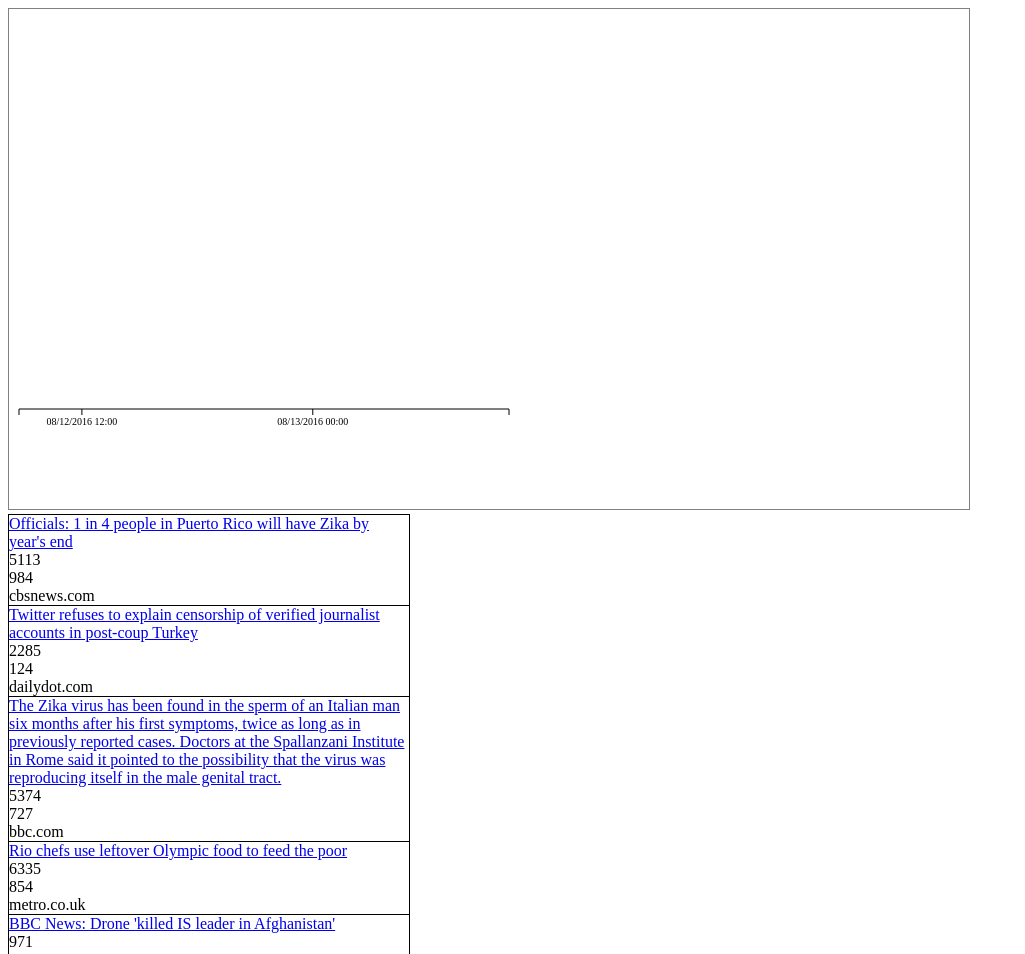
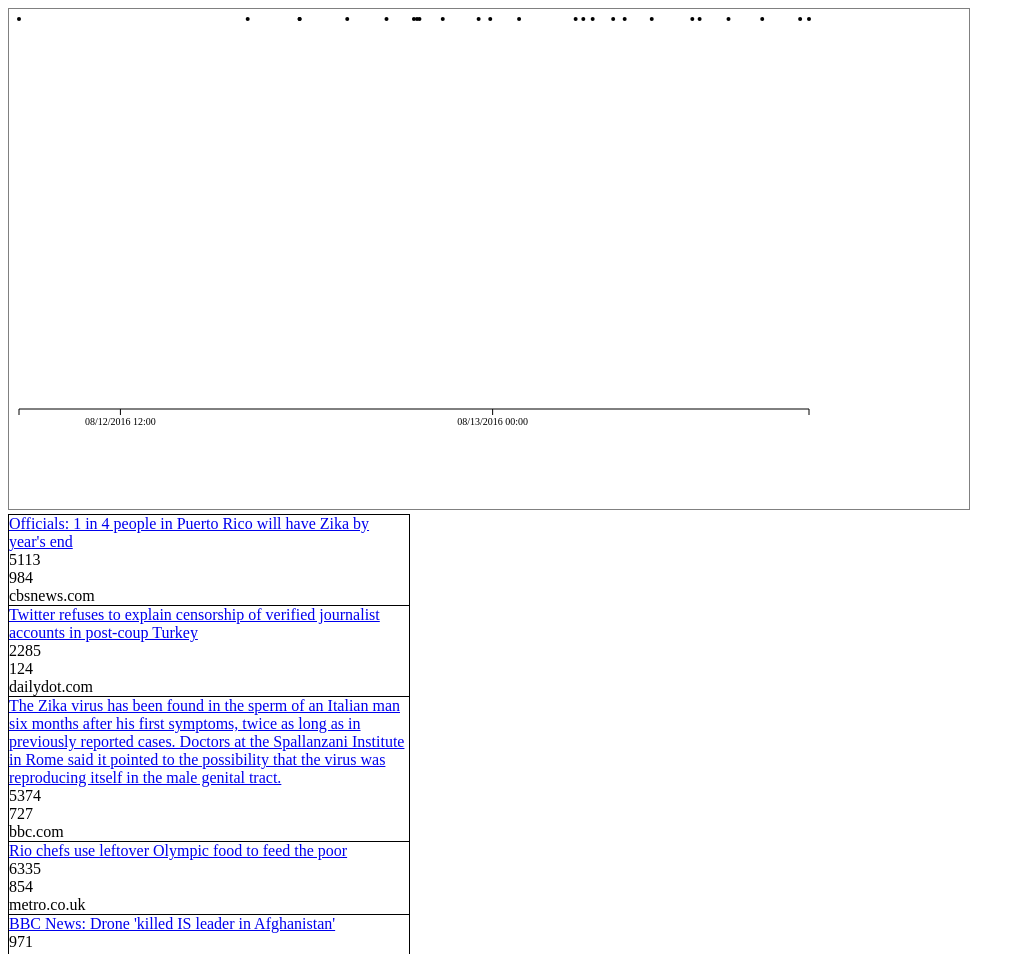
Before and after one commit to arimado/news-vis, a website: page public/index.html in a window 1280 px wide. Shown: the top 954 px of the page, without its empty margins (0-1025 px from the left). Drawn offline with Linux system fonts and the light colour scheme.

Commit message:
showing data with xScale on scatter

```diff
--- a/public/css/styles.css
+++ b/public/css/styles.css
@@ -25,7 +25,9 @@ svg {
 /*  POSTS STYLES */
 
 .postsContainer {
+    height: 500px;
     width: 400px;
+    overflow: auto;
     border-left: 1px solid black;
     border-top: 1px solid black;
     border-right: 1px solid black;
--- a/public/js/components/scatter.js
+++ b/public/js/components/scatter.js
@@ -5,7 +5,7 @@ d3.chart.scatter = function () {
     var rootElement,
         data,
         height = 400,
-        width = 500,
+        width = 800,
         dispatch = d3.dispatch(chart, "hover"),
         cx = 10;
 
@@ -44,6 +44,23 @@ d3.chart.scatter = function () {
                                 .attr("transform", "translate(" + [0,height] + ")")
                                 .transition()
 
+
+        var circles = rootElement.selectAll("circle")
+                                 .data(data, function(d){ return d.data.id })
+
+        circles.enter()
+               .append('circle');
+
+        circles
+            .transition()
+            .attr({
+                cx: function(d, i) { return createdScale(d.data.created) },
+                cy: function(d, i) { return 10 },
+                r: 2
+            })
+
+
+
         xAxis(xGroup);
 
 
```
